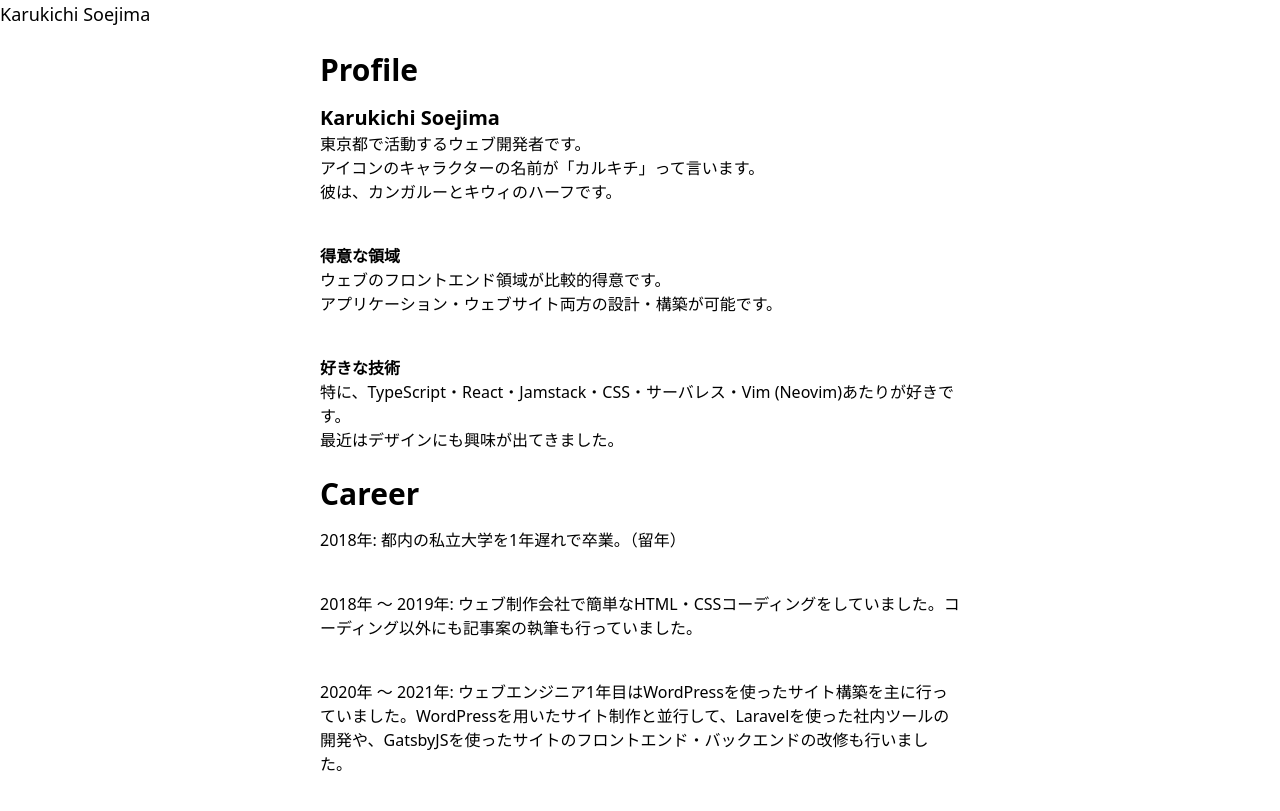
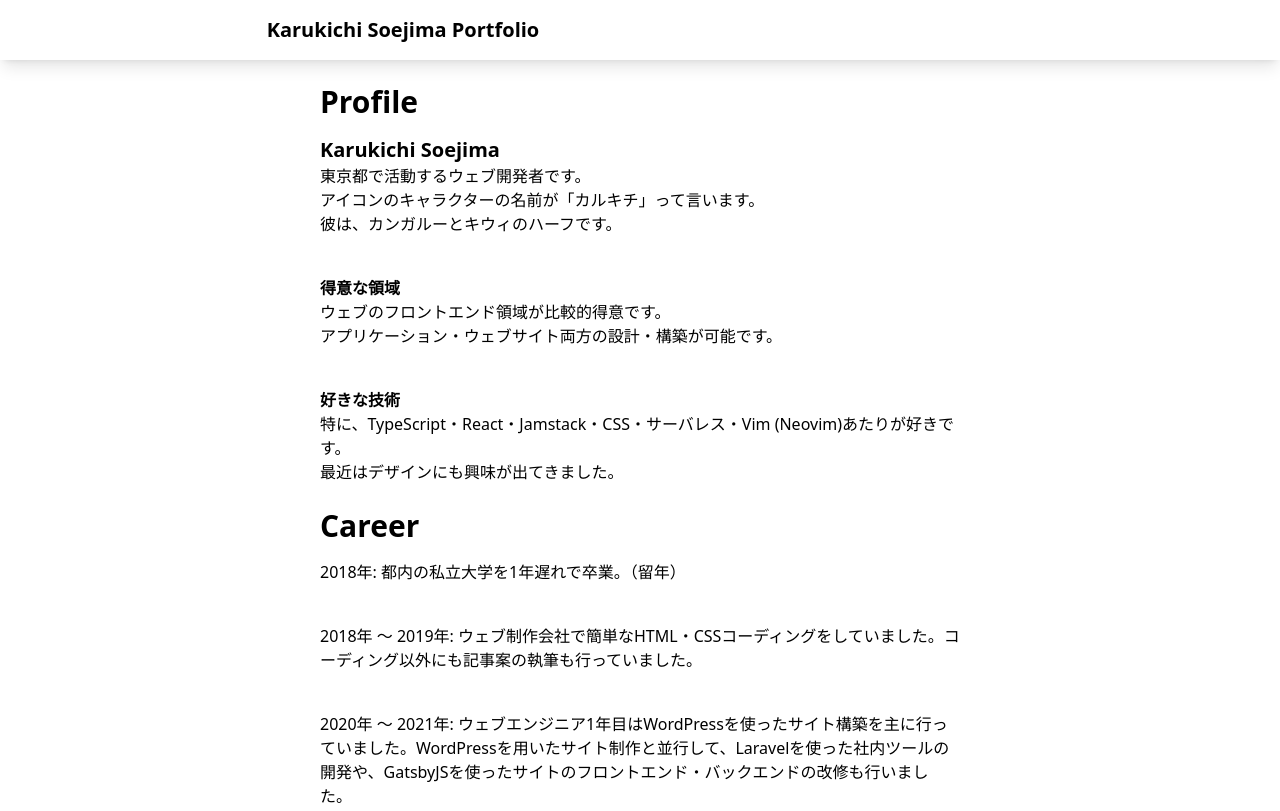
Before and after one commit to teddybear0430/portfolio, a Gatsby site: page / in a window 1280 px wide. Shown: the top 811 px of the page. Built offline with nearby package versions, Linux system fonts and the light colour scheme; Gatsby itself is replaced by a stand-in of ours.

Commit message:
feat: Added config file.

```diff
--- a/gatsby-config.ts
+++ b/gatsby-config.ts
@@ -1,8 +1,9 @@
 import type { GatsbyConfig } from 'gatsby';
+import { title } from './src/config/app';
 
 const config: GatsbyConfig = {
   siteMetadata: {
-    title: `Karukichi Soejima Portfolio`,
+    title,
     siteUrl: `https://www.yourdomain.tld`,
   },
   // More easily incorporate content into your pages through automatic TypeScript type generation and better GraphQL IntelliSense.
--- a/src/components/Footer.tsx
+++ b/src/components/Footer.tsx
@@ -1,9 +1,12 @@
 import React from 'react';
+import { title } from '~/config/app';
 
 const Footer: React.FC = () => {
   return (
     <footer className="p-4 text-center">
-      <span>© 2022〜{new Date().getFullYear()}</span>
+      <span>
+        © 2022〜{new Date().getFullYear()} {title}
+      </span>
     </footer>
   );
 };
--- a/src/components/Header.tsx
+++ b/src/components/Header.tsx
@@ -1,9 +1,12 @@
 import React from 'react';
+import { title } from '~/config/app';
 
 const Header: React.FC = () => {
   return (
-    <header>
-      <h1 className="text-lg">Karukichi Soejima</h1>
+    <header className="py-4 shadow-lg ">
+      <div className="mx-auto w-11/12 lg:w-7/12">
+        <h1 className="text-xl font-bold">{title}</h1>
+      </div>
     </header>
   );
 };
--- /dev/null
+++ b/src/config/app.ts
@@ -0,0 +1 @@
+export const title = 'Karukichi Soejima Portfolio' as const;
--- a/src/pages/index.tsx
+++ b/src/pages/index.tsx
@@ -2,6 +2,7 @@ import React from 'react';
 import { HeadFC } from 'gatsby';
 import Layout from '~/components/Layout';
 import { Profile, Career, Skills, Others, Contact } from '~/components/sections';
+import { title } from '~/config/app';
 
 const Top: React.FC = () => {
   return (
@@ -19,7 +20,7 @@ export default Top;
 
 export const Head: HeadFC = () => (
   <>
-    <title>Karukichi Soejima Portfolio</title>
+    <title>{title}</title>
     <meta name="description" content="Karukichi Soejima's portfolio site." />
   </>
 );
```
